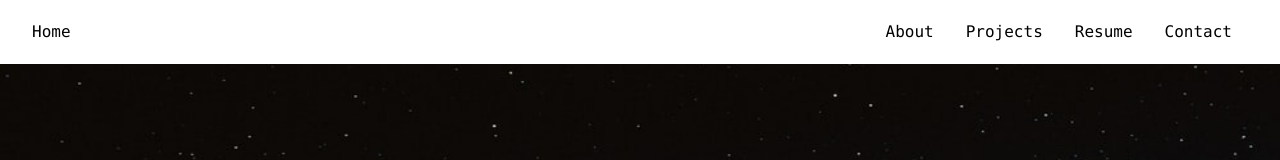
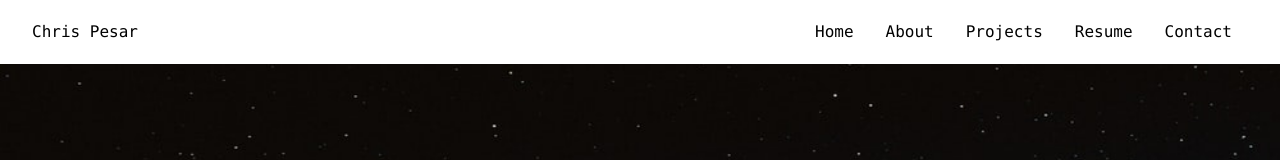
Before and after one commit to cpesar/chris-portfolio, a React (Create React App) app: page / in a window 1280 px wide. Shown: the top 160 px of the page. Built offline with nearby package versions, Linux system fonts and the light colour scheme.

Commit message:
navbar styling

```diff
--- a/src/components/Navbar.js
+++ b/src/components/Navbar.js
@@ -7,8 +7,8 @@ const Navbar = () => {
     <nav className='flex justify-between items-center h-16 bg-white text-black relative shadow-sm font-mono'
     role='navigation'
     >
-      <Link to='/' className='pl-8'>
-        Home
+      <Link to='/' exact className='pl-8'>
+        Chris Pesar
       </Link>
       <div className="pl-4 cursor-pointer md:hidden">
         <svg className="w-6 h-6" fill="none"
@@ -23,6 +23,9 @@ const Navbar = () => {
       </div>
       <div className="pr-8 md:block hidden">
 
+      <Link className="p-4" to='/' exact>
+        Home
+      </Link>
       <Link className="p-4" to='/about'>
         About
       </Link>
```
